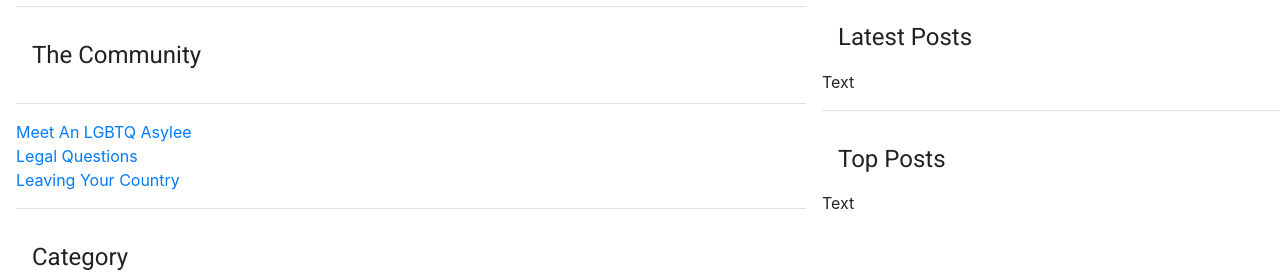
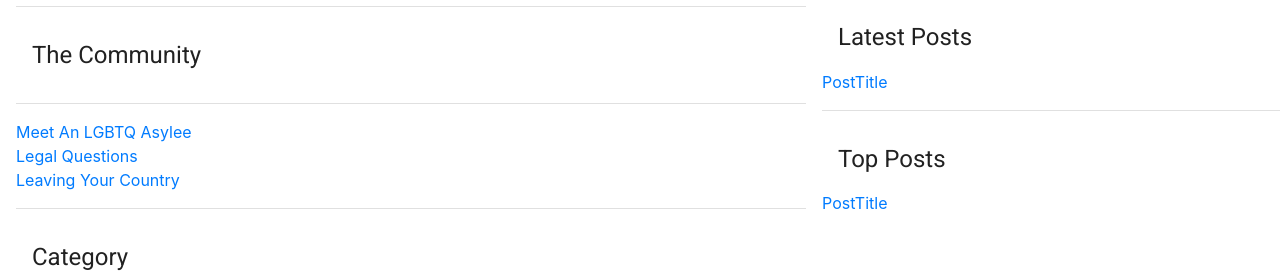
Before and after one commit to weareinreach/asylumconnect-communities, a React (Create React App) app in the folder client/: page /Main in a window 1280 px wide. Shown: the part 348-620 px from the top of the page. Built offline with nearby package versions, Linux system fonts and the light colour scheme; no server answers.

Commit message:
more changes to MainPage

```diff
--- a/client/src/screens/MainPage.js
+++ b/client/src/screens/MainPage.js
@@ -253,10 +253,10 @@ class MainPage extends React.Component {
               <NewPostButton onClick={this.handleNewPostClicked}>MAKE A NEW POST</NewPostButton>
               <SubCategoryDivider />
               <CardHeader title="Latest Posts" />
-              <SubCategories categoryTitle="Latest Posts" categories={this.state.categories}/>
+              <a href="/PostTitle">PostTitle<br/></a>
               <SubCategoryDivider />
               <CardHeader title="Top Posts" />
-              <SubCategories categoryTitle="Top Posts" categories={this.state.categories}/>
+              <a href="/PostTitle">PostTitle<br/></a>
               </SideBarColumn>
             </MainPageRow>
           </MainFlexCenterPage>
```
Also changed, not shown: 1 other file (tests, documents, lock files or other folders).
